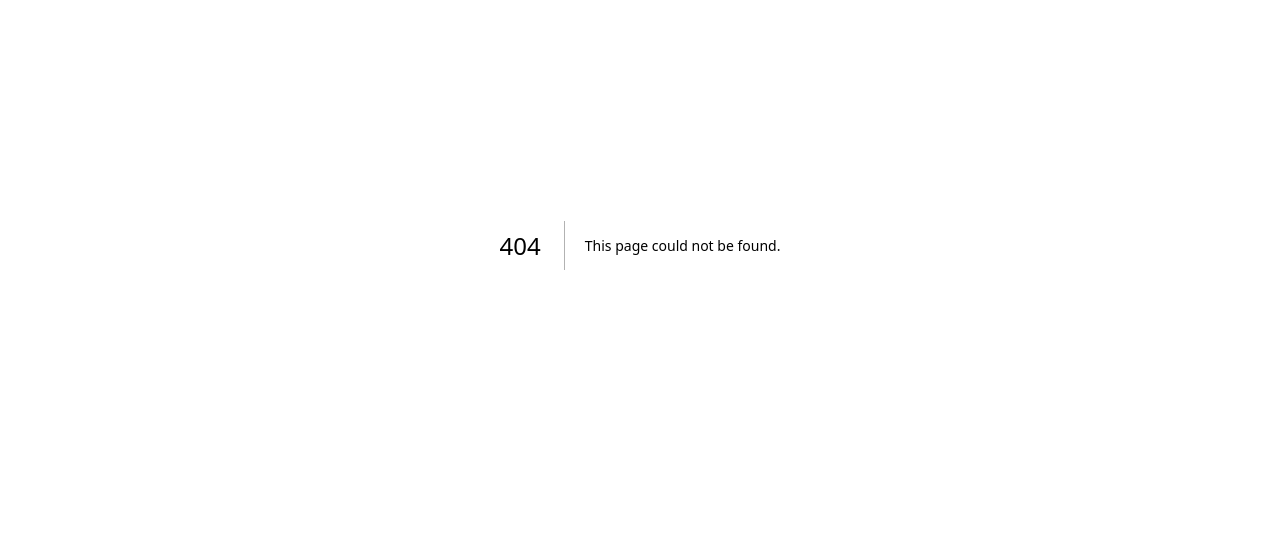
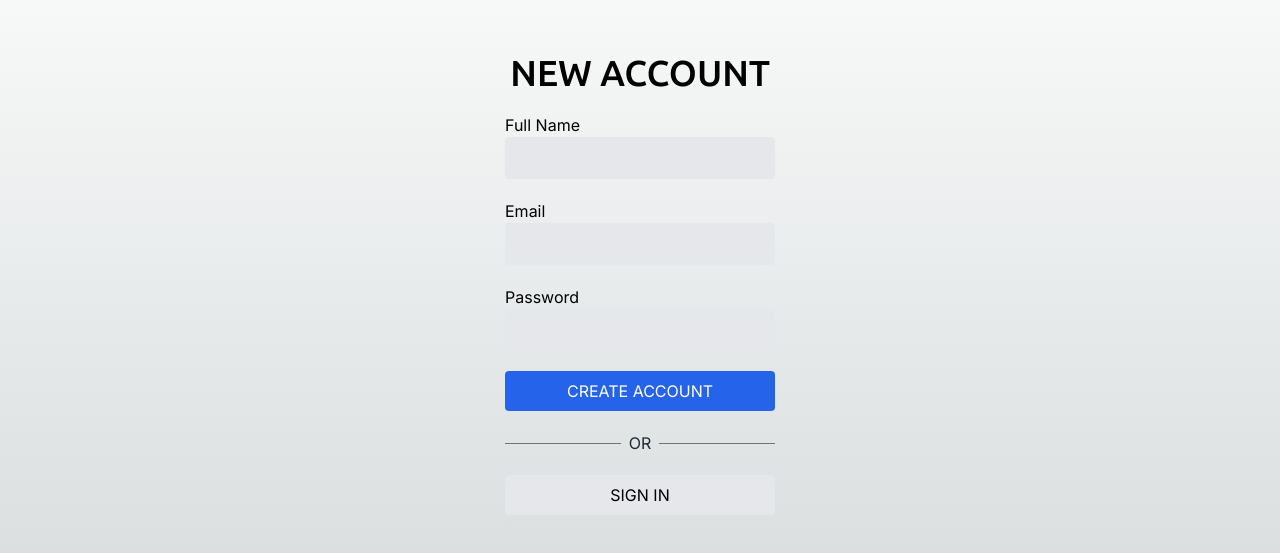
Before and after one commit to LugoJM/kicks-hub, a Next.js app: page /auth/new-account in a window 1280 px wide. Before the commit this address had no page. Shown: the part 155-708 px from the top of the page. Built offline with nearby package versions, Linux system fonts and the light colour scheme.

Commit message:
Created NewAccount page

```diff
--- /dev/null
+++ b/src/app/auth/new-account/page.tsx
@@ -0,0 +1,44 @@
+import Link from 'next/link';
+import { titleFont } from '@/config/fonts';
+
+export default function CreateAccountPage() {
+  return (
+    <div className="flex flex-col min-h-screen pt-32 sm:pt-52">
+      <h1 className={ `${ titleFont.className } text-4xl mb-5 text-center` }>NEW ACCOUNT</h1>
+
+      <div className="flex flex-col">
+        <label htmlFor="name">Full Name</label>
+        <input
+          className="px-5 py-2 border bg-gray-200 rounded mb-5"
+          type="email" />
+        <label htmlFor="email">Email</label>
+        <input
+          className="px-5 py-2 border bg-gray-200 rounded mb-5"
+          type="email" />
+
+        <label htmlFor="email">Password</label>
+        <input
+          className="px-5 py-2 border bg-gray-200 rounded mb-5"
+          type="email" />
+
+        <button
+          className="btn-primary">
+          CREATE ACCOUNT
+        </button>
+
+        <div className="flex items-center my-5">
+          <div className="flex-1 border-t border-gray-500"></div>
+          <div className="px-2 text-gray-800">OR</div>
+          <div className="flex-1 border-t border-gray-500"></div>
+        </div>
+
+        <Link
+          href="/auth/login"
+          className="btn-secondary text-center">
+          SIGN IN
+        </Link>
+
+      </div>
+    </div>
+  );
+}
```
